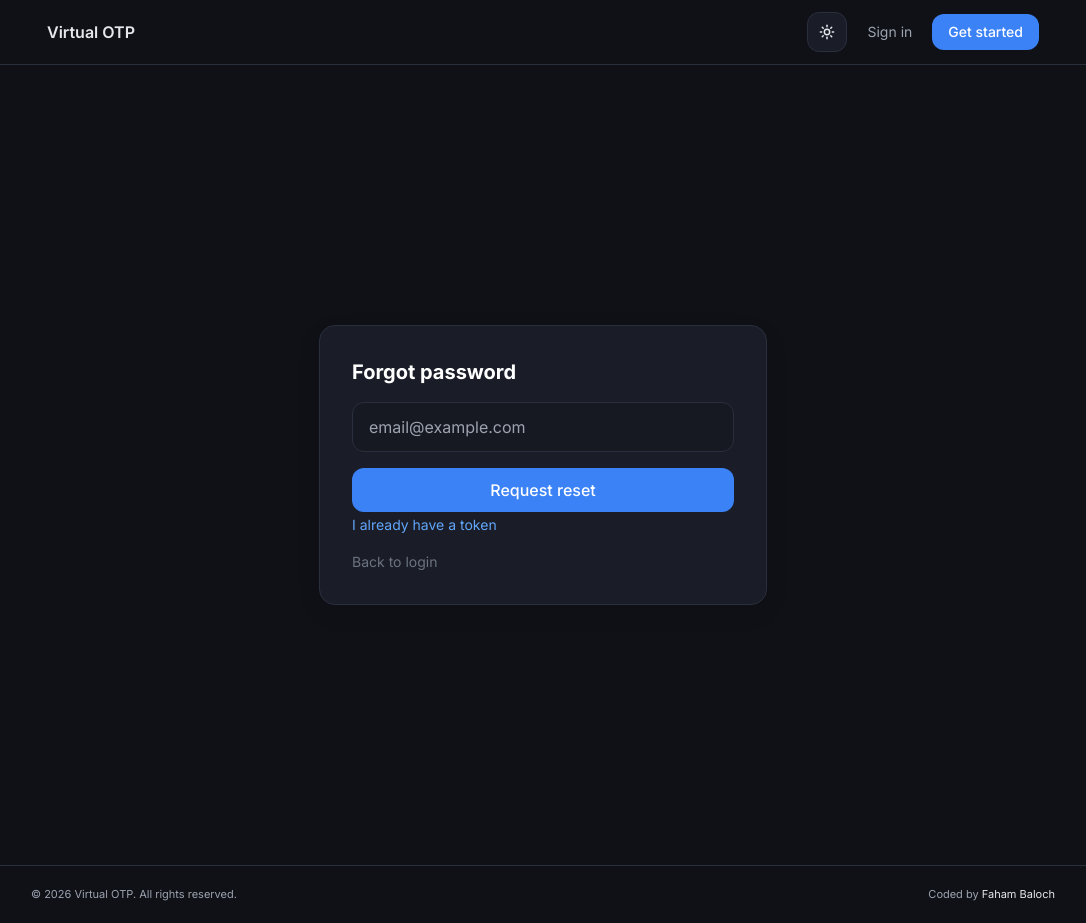
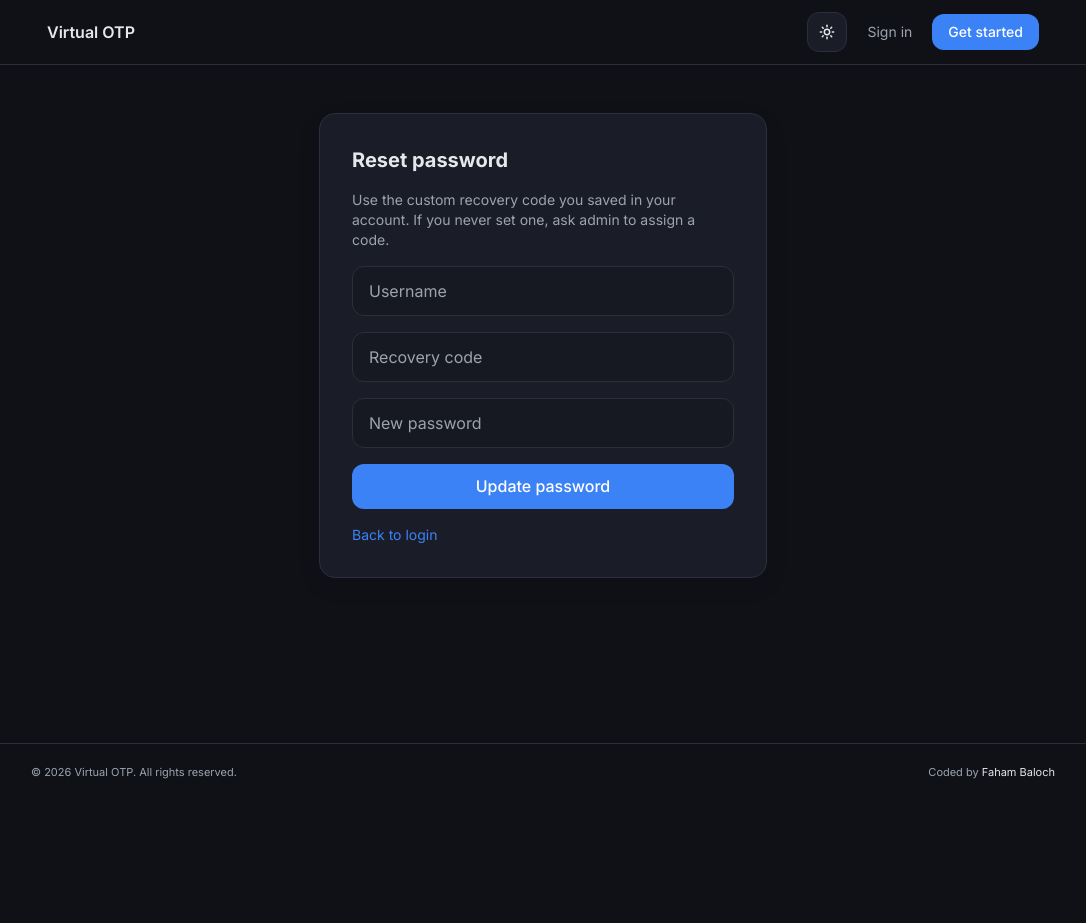
Before and after one commit to faham112/virtual-otp-system, a Next.js app in the folder frontend/: page /forgot in a window 1280 px wide. Shown: the whole page, without its empty margins (97-1183 px from the left). After the commit the page ends 800 px from the top, so only its background shows below. Built offline with nearby package versions, Linux system fonts and the light colour scheme; no server answers.

Commit message:
Self-service reset with custom recovery code

```diff
--- a/frontend/app/forgot/page.tsx
+++ b/frontend/app/forgot/page.tsx
@@ -1,27 +1,55 @@
 "use client";
+
 import { useState } from "react";
 import Link from "next/link";
 import axios from "axios";
+
 const API_URL = process.env.NEXT_PUBLIC_API_URL || "http://localhost:8000";
+
 export default function ForgotPage() {
-  const [email, setEmail] = useState("");
+  const [username, setUsername] = useState("");
+  const [code, setCode] = useState("");
+  const [password, setPassword] = useState("");
   const [msg, setMsg] = useState("");
+  const [err, setErr] = useState("");
+  const [loading, setLoading] = useState(false);
+
   const submit = async (e: React.FormEvent) => {
     e.preventDefault();
-    const res = await axios.post(`${API_URL}/api/auth/forgot`, { email });
-    setMsg(res.data.message || "If the email exists, admin can share the reset token from server logs.");
+    setErr("");
+    setMsg("");
+    setLoading(true);
+    try {
+      const res = await axios.post(`${API_URL}/api/auth/forgot`, {
+        username: username.trim().toLowerCase(),
+        recovery_code: code,
+        new_password: password,
+      });
+      setMsg(res.data.message || "Password updated. You can sign in now.");
+    } catch (e: any) {
+      const detail = e.response?.data?.detail;
+      setErr(typeof detail === "string" ? detail : "Reset failed");
+    } finally {
+      setLoading(false);
+    }
   };
+
   return (
-    <div className="min-h-screen flex items-center justify-center p-4">
-      <div className="max-w-md w-full card p-8 space-y-4">
-        <h1 className="text-xl font-bold text-white">Forgot password</h1>
+    <div className="flex items-center justify-center p-4 py-12">
+      <div className="max-w-md w-full card p-6 sm:p-8 space-y-4">
+        <h1 className="text-xl font-bold text-fg">Reset password</h1>
+        <p className="text-sm text-muted">
+          Use the custom recovery code you saved in your account. If you never set one, ask admin to assign a code.
+        </p>
         <form onSubmit={submit} className="space-y-4">
-          <input className="input-field" type="email" required value={email} onChange={(e) => setEmail(e.target.value)} placeholder="email@example.com" />
-          <button className="btn-primary w-full">Request reset</button>
+          <input className="input-field" value={username} onChange={(e) => setUsername(e.target.value)} placeholder="Username" required />
+          <input className="input-field" value={code} onChange={(e) => setCode(e.target.value)} placeholder="Recovery code" required minLength={6} />
+          <input className="input-field" type="password" value={password} onChange={(e) => setPassword(e.target.value)} placeholder="New password" required minLength={8} />
+          <button className="btn-primary w-full" disabled={loading}>{loading ? "Updating..." : "Update password"}</button>
         </form>
-        {msg && <p className="text-sm text-emerald-400">{msg}</p>}
-        <Link href="/reset" className="text-sm text-blue-400">I already have a token</Link>
-        <Link href="/login" className="block text-sm text-gray-500">Back to login</Link>
+        {msg && <p className="text-sm text-emerald-500">{msg}</p>}
+        {err && <p className="text-sm text-red-400">{err}</p>}
+        <Link href="/login" className="block text-sm text-blue-500">Back to login</Link>
       </div>
     </div>
   );
```
